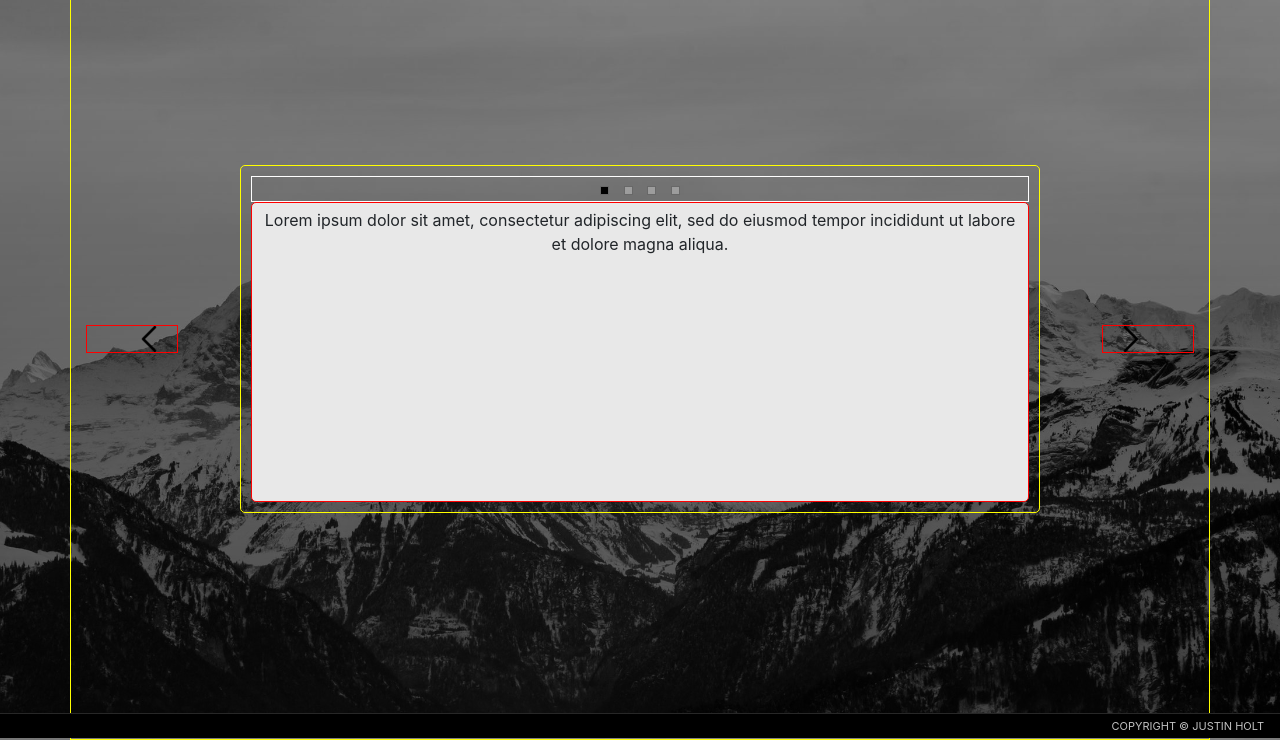
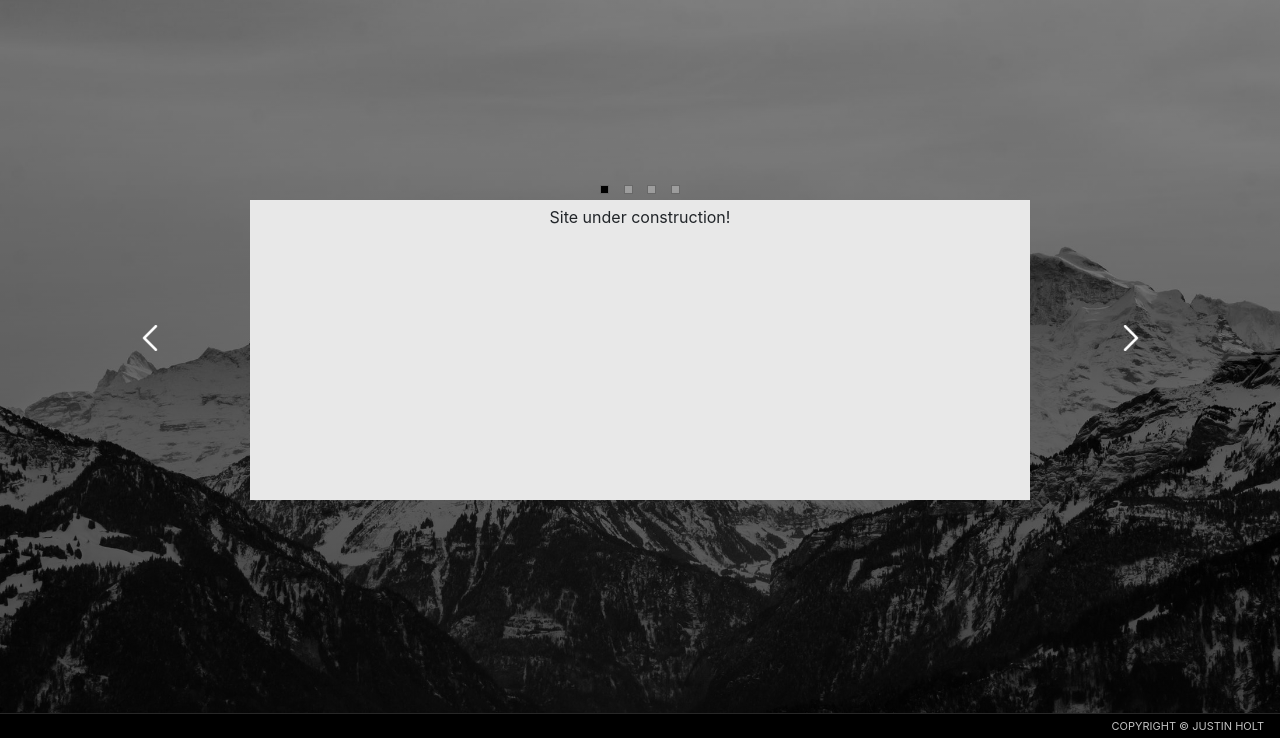
Before and after one commit to justindevelops/justindevelops.me, a plain HTML site: page index.html in a window 1280 px wide. Shown: the part 62-802 px from the top of the page. Drawn offline with nearby package versions, Linux system fonts and the light colour scheme.

Commit message:
cleaned up code and added site under construction

```diff
--- a/index.html
+++ b/index.html
@@ -27,7 +27,7 @@
 
 <div class="container vertical-center">
 	<div class="row vertical-center" style="float: none; margin: 0 auto;">
-		<div class="col-1 arrow" id="left-arrow" style="border: 1px solid red;">
+		<div class="col-1 arrow" id="left-arrow">
 			<img src="assets/leftarrow_resize.png" style="float: right;">
 		</div>
 		<div class="col-10 container" id="main-display">
@@ -41,22 +41,11 @@
 				<!-- JAVASCRIPT -->
 			</div>
 		</div>
-		<div class="col-1 arrow" id="right-arrow" style="border: 1px solid red;">
+		<div class="col-1 arrow" id="right-arrow">
 			<img src="assets/rightarrow_resize.png" style="float: left;">
 		</div>
 	</div>
 </div>
-
-		<!----
-		<div class="card card-block">
-				<img class="card-img-top" src="" alt="Card image cap">
-				<div class="card-body">
-					<h5 class="card-title">Card title</h5>
-					<p class="card-text">Some quick example text to build on the card title and make up the bulk of the card's content.</p>
-					<a href="#" class="btn btn-primary">Go somewhere</a>
-				</div>
-			</div>
-		-->
 <nav class="navbar navbar-expand-sm navbar-dark fixed-bottom">
 	<ul class="navbar-nav ml-auto">
 		<li class="nav-item">
--- a/scripts.js
+++ b/scripts.js
@@ -55,15 +55,13 @@ class LinkedList {
 	}
 
 	updateButtons() {
-		dotnav.forEach((dot) => {
-			console.log(dot.id);
-			console.log(this.getPositionID());
-			if (dot.id == this.getPositionID()) {
-				dot.style.backgroundColor = 'black';
+		for (var current = this.head; current; current = current.next) {
+			if (current.element.id == this.getPositionID()) {
+				current.element.style.backgroundColor = 'black';
 			} else {
-				dot.style.backgroundColor = 'rgba(255, 255, 255, 0.3)';
+				current.element.style.backgroundColor = 'rgba(255, 255, 255, 0.3)';
 			}
-		});
+		}
 	}
 
 	//future implementation perhaps
@@ -78,7 +76,6 @@ dotnav.forEach((dot) => {
 	ll.add(dot);
 
 	/* add all of this functionality later
-
         //detects when any dots are clicked on
         dot.addEventListener('click', (e) => {
             //clear out content
@@ -120,15 +117,15 @@ function updateMainDisplay() {
 	//change what shows in the main display window
 	id = ll.getPositionID();
 	if (id == 'about') {
+		$('.content').html('Site under construction!');
+	} else if (id == 'experience') {
 		$('.content').html(
 			'Lorem ipsum dolor sit amet, consectetur adipiscing elit, sed do eiusmod tempor incididunt ut labore et dolore magna aliqua.'
 		);
-	} else if (id == 'experience') {
+	} else if (id == 'projects') {
 		$('.content').html(
 			'Ut enim ad minim veniam, quis nostrud exercitation ullamco laboris nisi ut aliquip ex ea commodo consequat.'
 		);
-	} else if (id == 'projects') {
-		$('.content').html('test');
 	} else if (id == 'contact') {
 		$('.content').html(
 			'Excepteur sint occaecat cupidatat non proident, sunt in culpa qui officia deserunt mollit anim id est laborum.'
--- a/styles.css
+++ b/styles.css
@@ -10,7 +10,6 @@ body {
 
 .container,
 .container-fluid {
-	border: 1px solid yellow;
 	width: 100vw;
 }
 
@@ -30,13 +29,12 @@ body {
 }
 
 #main-display .content {
-	border-radius: 5px;
-	border: 1px solid red;
+	/* border-radius: 5px; */
 	background: #e8e8e8;
 	height: 300px;
 	width: 100%;
 	padding: 5px;
-	min-width: 420px;
+	min-width: 400px;
 }
 
 .nav-item {
@@ -67,19 +65,18 @@ body {
 
 div.card.card-block {
 	width: 100%;
-	border: 1px solid yellow;
 }
 
 .arrow img {
 	min-height: 5%;
 	max-height: 5%;
 	height: 5%;
+	filter: invert(100%);
 }
 
 .dot-nav {
-	border: 1px solid white;
 	text-align: center;
-	min-width: 420px;
+	min-width: 400px;
 }
 
 .dot {
```
Lines whose indentation alone changed are shown as unchanged.
